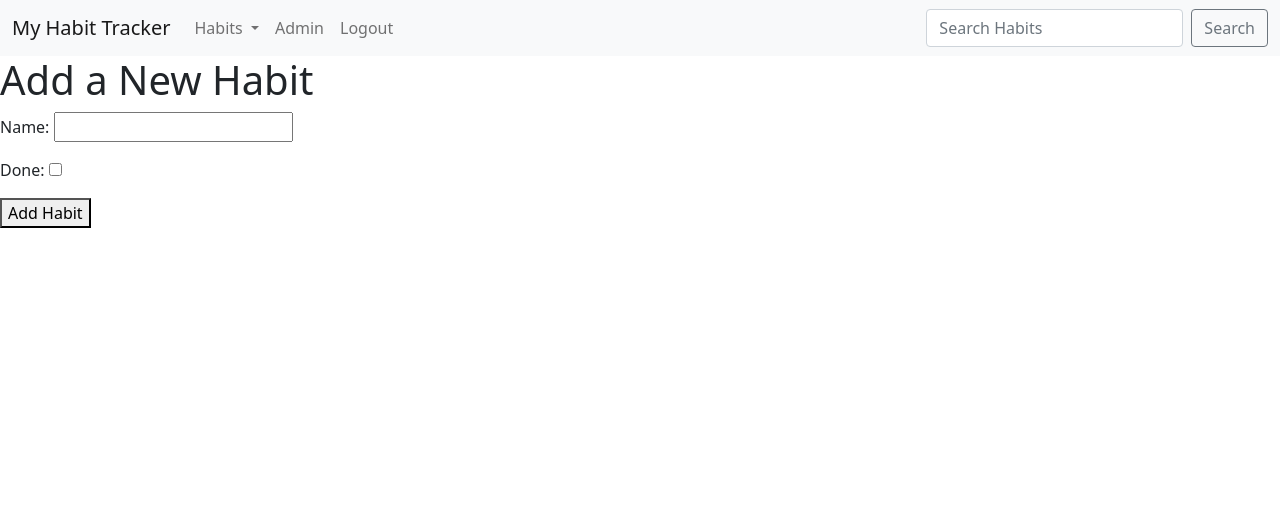
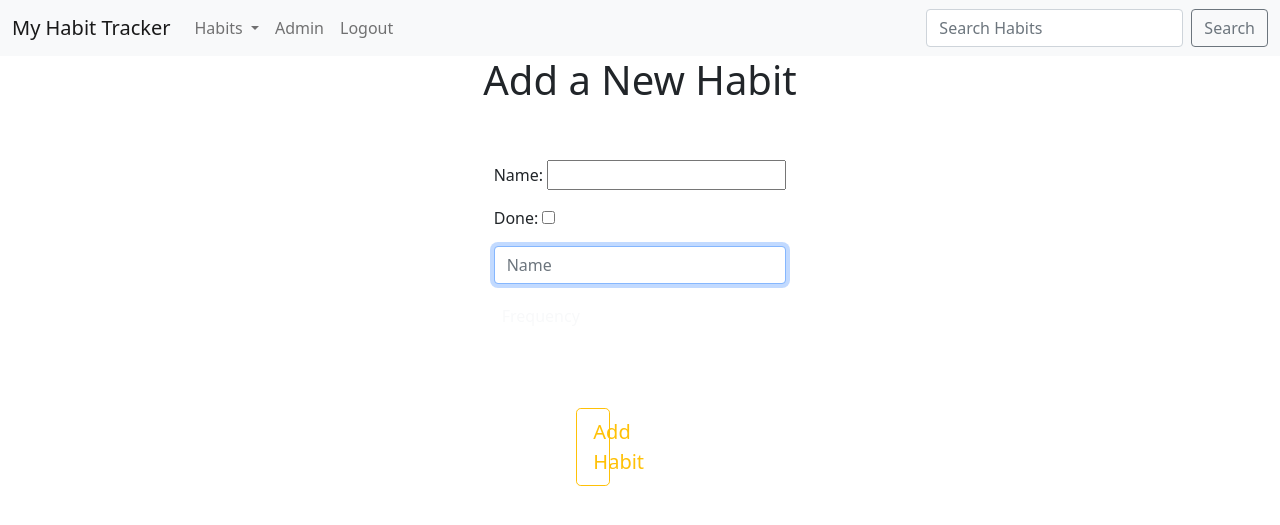
Before and after one commit to kelllyy101/habittracker-fullstack, a Django app: page /add in a window 1280 px wide. Shown: the top 525 px of the page. Run offline with Django 3.2, Linux system fonts and the light colour scheme; a user stored in the database is signed in.

Commit message:
started design

```diff
--- /dev/null
+++ b/assets/css/style.css
@@ -0,0 +1,19 @@
+:root {
+    --bs-black: #000000;
+    --bs-white: #ffffff;
+    --bs-ffd2fc: #ffd2fc;
+    --bs-ddfff7: #ddfff7;
+
+    --bs-blue: #0d6efd;
+    --bs-indigo: #6610f2;
+    --bs-purple: #6f42c1;
+    --bs-pink: #d63384;
+    --bs-red: #dc3545;
+    --bs-orange: #fd7e14;
+    --bs-yellow: #ffc107;
+    --bs-green: #198754;
+    --bs-teal: #20c997;
+    --bs-cyan: #0dcaf0;
+    --bs-gray: #6c757d;
+    --bs-gray-dark: #343a40;
+  }
--- a/events/templates/landing.html
+++ b/events/templates/landing.html
@@ -13,7 +13,7 @@
 
             <!-- Photo on the right -->
             <div class="col-md-6">
-                <img src="assets/images/habit_main_photo.jpg" alt="Habit Tracker" class="img-fluid rounded">
+                <img href="assets/images/habit_main_photo.jpg" alt="Habit Tracker" class="img-fluid rounded">
             </div>
         </div>
     </div>
--- a/habit/templates/habits/add_habit.html
+++ b/habit/templates/habits/add_habit.html
@@ -6,21 +6,46 @@
     <title>Habits</title>
     <!-- Bootstrap CSS -->
     <link href="https://cdn.jsdelivr.net/npm/bootstrap@5.0.0-beta1/dist/css/bootstrap.min.css" rel="stylesheet" integrity="sha384-giJF6kkoqNQ00vy+HMDP7azOuL0xtbfIcaT9wjKHr8RbDVddVHyTfAAsrekwKmP1" crossorigin="anonymous">
+    <link rel="stylesheet" href="assets/css/style.css">
 </head>
 <body>
     {% include 'navbar.html' %}
-<h1>Add a New Habit
-</h1>
-<form method="POST" action="add">
+
+<main class="d-flex flex-column align-items-center justify-content-center">
+    <h1 text-dark mx-5 px-4>Add a New Habit
+    </h1>
+    <form class="m-5 justify-content-center" action="add" method="POST">
+        {% csrf_token %}
+    {{ form.as_p }}
+        <div class="input-group mb-3">
+            <input type="text" class="form-control" placeholder="Name" id="name" name="name" autofocus>
+        </div>
+        <p class="text-light m-1 p-1">Frequency</p>
+        {% for day in days %}
+        <input type="checkbox" class="btn-check" id="{{ day }}" name="frequency" autocomplete="off" value="{{ day }}">
+        <!-- <label class="btn btn-outline-light m-1" for=" day }}"> days[day] }}</label> -->
+        {% endfor %}
+
+    </form>
+
+    <div class="d-flex justify-content-center w-100 my-4">
+        <p>
+            <button type="submit" class="btn btn-outline-warning w-25 btn-lg">Add Habit</button>
+        </p>
+    </div>
+
+</main>
+
+<!-- <form method="POST" action="add">
     {% csrf_token %}
     {{ form.as_p }}
     </div>
-    <div>
+    <div class="d-flex justify-content-center w-100 my-4">
         <p>
-            <button type="submit">Add Habit</button>
+            <button type="submit" class="btn btn-outline-warning w-25 btn-lg">Add Habit</button>
         </p>
     </div>
-</form>
+</form> -->
 
 
 
--- a/templatesbase/base_template.html
+++ b/templatesbase/base_template.html
@@ -4,6 +4,7 @@
     <!-- Required meta tags -->
     <meta charset="utf-8">
     <meta name="viewport" content="width=device-width, initial-scale=1">
+    <link rel="stylesheet" href="assets/css/style.css">
 
     <!-- Bootstrap CSS -->
     <link href="https://cdn.jsdelivr.net/npm/bootstrap@5.0.0-beta1/dist/css/bootstrap.min.css" rel="stylesheet" integrity="sha384-giJF6kkoqNQ00vy+HMDP7azOuL0xtbfIcaT9wjKHr8RbDVddVHyTfAAsrekwKmP1" crossorigin="anonymous">
```
